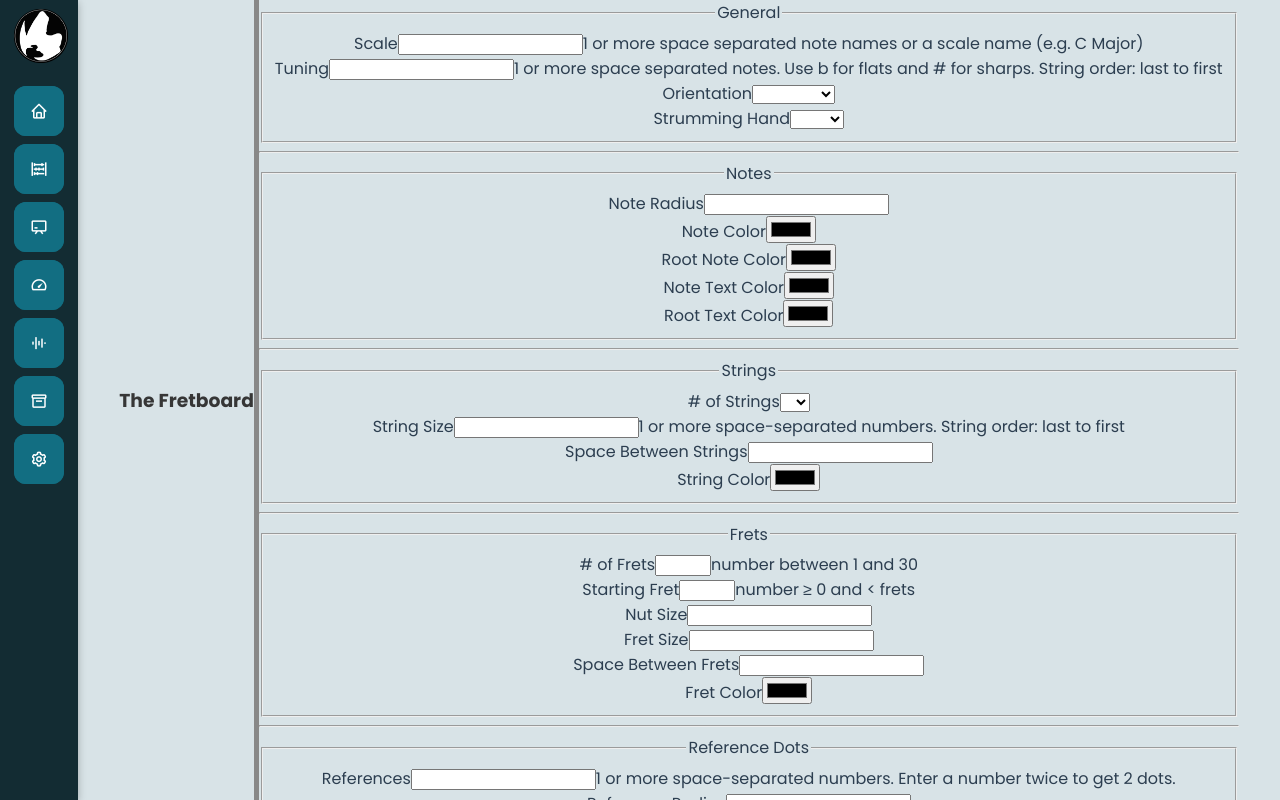
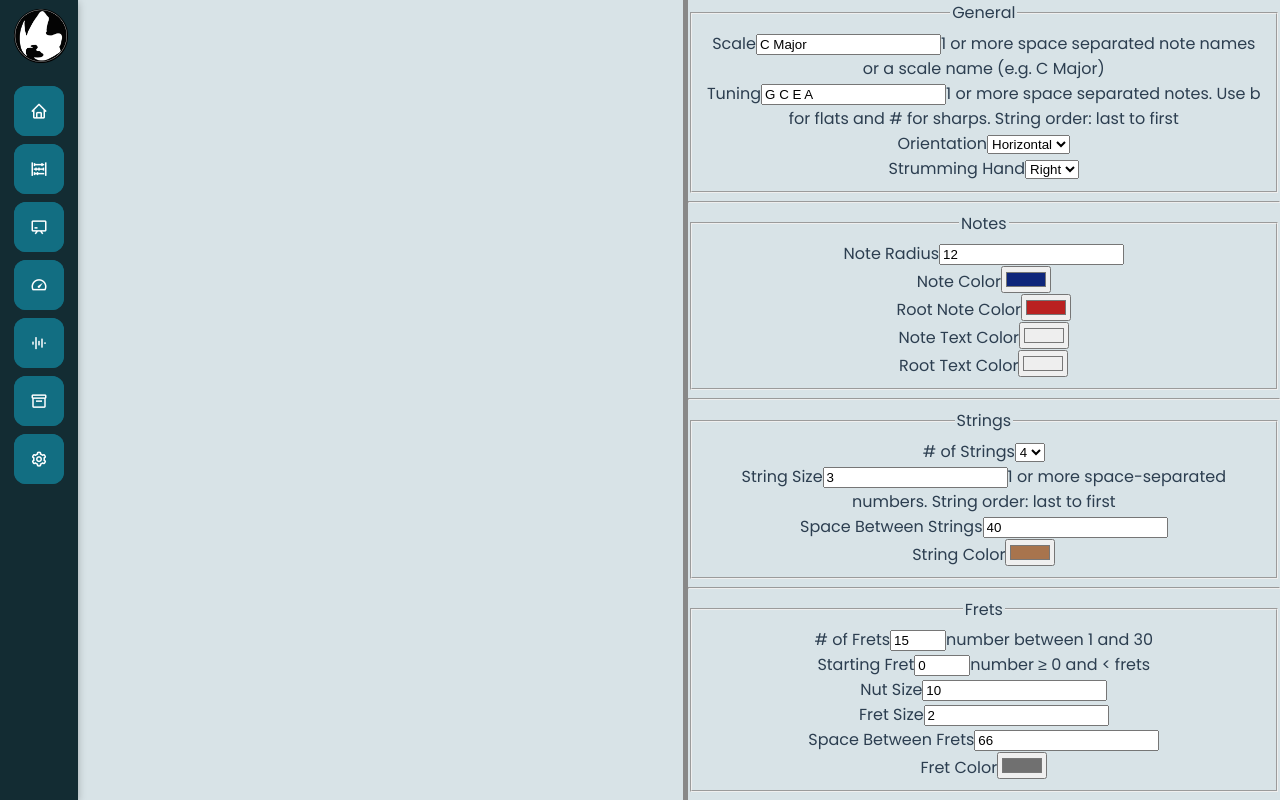
Before and after one commit to goldovsky/the-black-book, a Vue app: page /fretboard in a window 1280 px wide. Built offline with nearby package versions, Linux system fonts and the light colour scheme.

Commit message:
WIP fretboard

```diff
--- a/src/components/fretboard/TheFretboard.vue
+++ b/src/components/fretboard/TheFretboard.vue
@@ -1,5 +1,28 @@
 <template>
-  <h1>The Fretboard</h1>
+  <svg
+    role="img"
+    :aria-labelledby="ariaIds"
+    :viewBox="svgViewBox"
+    :style="svgStyle"
+  >
+    <title :id="ariaTitleId">{{ ariaTitleText }}</title>
+    <desc :id="ariaDescId">{{ ariaDescText }}</desc>
+    <!-- <template v-for="ref in referenceRendering">
+			<circle :key="ref" role="presentation" :cx="ref.cx" :cy="ref.cy" :r="ref.radius" :stroke="ref.stroke" :fill="ref.fill" />
+		</template> -->
+    <!-- <template v-for="fret in fretRenderings">
+			<rect :key="fret" role="presentation" :x="fret.x" :y="fret.y" :height="fret.height" :width="fret.width" :fill="fret.color" />
+		</template> -->
+    <!-- <template v-for="string in stringRenderings">
+			<rect :key="string" role="presentation" :x="string.x" :y="string.y" :height="string.height" :width="string.width" :fill="string.color" />
+		</template> -->
+    <!-- <template v-for="note in scaleRendering">
+			<circle :key="note" role="presentation" :cx="note.cx" :cy="note.cy" :r="note.radius" :stroke="note.stroke" :fill="note.fill" />
+		</template> -->
+    <!-- <template v-for="text in scaleText">
+			<text :key="text" text-anchor="middle" dominant-baseline="middle" :x="text.x" :y="text.y" :fill="text.fill">{{text.text}}</text>
+		</template> -->
+  </svg>
 </template>
 
 <script>
@@ -7,7 +30,22 @@ export default {
   data() {
     return {
       //validNoteList: (list) => list.match(/^\s*[A-F][#b]*(\s+[A-F][#b]*)*\s*$/)
-        }
+      ariaUid: 0,
+      noteNames: [
+        "C",
+        "C#",
+        "D",
+        "D#",
+        "E",
+        "F",
+        "F#",
+        "G",
+        "G#",
+        "A",
+        "A#",
+        "B",
+      ],
+    };
   },
   props: {
     title: {
@@ -70,7 +108,7 @@ export default {
     },
     fretColor: {
       type: String,
-			default: '#777777',
+      default: "#777777",
       //validator: this.validColor,
     },
     nutSize: {
@@ -121,35 +159,65 @@ export default {
       //validator: this.validColor,
     },
   },
+  methods: {
+    ariaId() {
+      return this.ariaUid++;
+    },
+    getValues(values) {
+      let noteValue = {
+        C: 0,
+        D: 2,
+        E: 4,
+        F: 5,
+        G: 7,
+        A: 9,
+        B: 11,
+      };
+      return values
+        .trim()
+        .toUpperCase()
+        .split(/\s+/)
+        .map((v) => {
+          let accidental =
+            ("0" + v.slice(1))
+              .split(/(?=.)/)
+              .reduce((r, n) => r * 1 + (n === "B" ? -1 : n === "#" ? 1 : 0)) *
+            1;
+          return Math.abs((noteValue[v[0]] + accidental) % 12);
+        });
+    },
+    validColor(color) {
+      return color.match(/^#[A-F0-9]{6}$/i);
+    },
+    validNumber(number) {
+      return number.match(/^[0-9]+([.][0-9]*)?$/);
+    },
+    validNumberList(list) {
+      return list.match(/^\s*[0-9]+(\s+[0-9]+)*\s*$/);
+    },
+    validNoteList(list) {
+      return list.match(/^\s*[A-F][#b]*(\s+[A-F][#b]*)*\s*$/);
+    },
+  },
   computed: {
-
-		// ariaDescId: function () {
-		// 	return "dt-fretboard-desc-" + this.ariaId;
-		// },
-
-		// ariaDescText: function () {
-		// 	return "Scale: " + this.scale + "; Tuning: " + this.tuning;
-		// },
-
-		// ariaId: function () {
-		// 	return this.ariaUid++;
-		// },
-
-		// ariaIds: function () {
-		// 	return this.ariaTitleId + " " + this.ariaDescId;
-		// },
-
-		// ariaTitleId: function () {
-		// 	return "dt-fretboard-title-" + this.ariaId;
-		// },
-
-		// ariaTitleText: function () {
-		// 	return this.title;
-		// },
-
-		// fretsNormalized: function () {
-		// 	return Math.max(1, Math.min(30, this.frets));
-		// },
+    ariaDescId: function () {
+      return "dt-fretboard-desc-" + this.ariaId;
+    },
+    ariaDescText: function () {
+      return "Scale: " + this.scale + "; Tuning: " + this.tuning;
+    },
+    ariaIds: function () {
+      return this.ariaTitleId + " " + this.ariaDescId;
+    },
+    ariaTitleId: function () {
+      return "dt-fretboard-title-" + this.ariaId;
+    },
+    ariaTitleText: function () {
+      return this.title;
+    },
+    fretsNormalized: function () {
+      return Math.max(1, Math.min(30, this.frets));
+    },
 
     // fretRenderings: function () {
     // 	let renderings = [];
@@ -179,18 +247,6 @@ export default {
     // 		oy += this.fretSpace * 1;
     // 	}
     // 	return renderings;
-		// },
-
-		// hasLeftStrummingHand: function () {
-		// 	return this.strummingHand === 'left';
-		// },
-
-		// hasNut: function () {
-		// 	return this.startNormalized <= 1;
-		// },
-
-		// isHorizontal: function () {
-		// 	return this.orientation === 'horizontal';
     // },
 
     // referenceRendering: function () {
@@ -337,92 +393,89 @@ export default {
     // 	}
     // },
 
-		// scaleRendering: function () {
-		// 	return this.scaleInfo.map((rendering) => {
-		// 		return ({
-		// 			radius: this.noteRadius,
-		// 			cx: rendering.x,
-		// 			cy: rendering.y,
-		// 			fill: rendering.fret === 0 ? "transparent" : rendering.color,
-		// 			stroke: rendering.fret === 0 ? rendering.color : "transparent",
-		// 		});
-		// 	});
-		// },
-
-		// scaleText: function () {
-		// 	return this.scaleInfo.map((rendering) => {
-		// 		return ({
-		// 			text: rendering.note,
-		// 			x: rendering.x,
-		// 			y: rendering.y,
-		// 			fill: rendering.fret === 0 ? rendering.color : rendering.textColor,
-		// 		});
-		// 	});
-		// },
-
-		// startNormalized: function () {
-		// 	if (!this.start) return 0;
-		// 	let v = Math.max(0, Math.min(30, this.start * 1));
-		// 	if ((this.fretsNormalized - v) < 1) return this.fretsNormalized;
-		// 	return v;
-		// },
-
-		// stringsNormalized: function () {
-		// 	return this.strings;
-		// },
-
-		// stringRenderings: function () {
-		// 	let renderings = [];
-		// 	let ox = this.noteRadius * 1;
-		// 	let oy = this.start == 0 ? this.noteRadius * 2 : 0;
-		// 	let height = (this.isHorizontal ? this.width : this.height) - (this.start == 0 ? this.noteRadius * 2 : 0);
-		// 	for (let string = 0; string < this.stringsNormalized; ++string) {
-		// 		let rendering = {
-		// 			x: ox,
-		// 			y: oy,
-		// 			height: height,
-		// 			width: this.stringSizeNormalized[string],
-		// 			color: this.stringColor,
-		// 		};
-		// 		if (this.isHorizontal) {
-		// 			rendering = {
-		// 				x: rendering.y,
-		// 				y: rendering.x,
-		// 				width: rendering.height,
-		// 				height: rendering.width,
-		// 				color: rendering.color,
-		// 			};
-		// 			if (this.hasLeftStrummingHand) {
-		// 				rendering.x = this.width - rendering.x - rendering.width;
-		// 			}
-		// 		}
-		// 		renderings.push(rendering);
-		// 		ox += this.stringSizeNormalized[string] + this.stringSpace * 1;
-		// 	}
-		// 	return renderings;
-		// },
-
-		// stringSizeNormalized: function () {
-		// 	let strings = [];
-		// 	let stringSizes = (this.stringSize + '').split(/[,\s]+/).filter((v) => v.match(/^[0-9]+([.][0-9]+)?$/));
-		// 	if (!stringSizes.length) stringSizes.push(1);
-		// 	for (let i = 0; i < this.stringsNormalized; i++) {
-		// 		strings.push(stringSizes.length > 1 ? stringSizes.shift() * 1 : stringSizes[0] * 1);
-		// 	}
-		// 	if (this.isHorizontal || this.hasLeftStrummingHand) {
-		// 		strings.reverse();
-		// 	}
-		// 	return strings;
-		// },
-
-		// tuningNormalized: function () {
-		// 	let tuning = this.getValues(this.tuning).reverse();
-		// 	if (!this.isHorizontal && !this.hasLeftStrummingHand) {
-		// 		return tuning.reverse();
-		// 	} else {
-		// 		return tuning;
-		// 	}
-		// },
+    scaleRendering() {
+      return this.scaleInfo.map((rendering) => {
+        return {
+          radius: this.noteRadius,
+          cx: rendering.x,
+          cy: rendering.y,
+          fill: rendering.fret === 0 ? "transparent" : rendering.color,
+          stroke: rendering.fret === 0 ? rendering.color : "transparent",
+        };
+      });
+    },
+    scaleText() {
+      return this.scaleInfo.map((rendering) => {
+        return {
+          text: rendering.note,
+          x: rendering.x,
+          y: rendering.y,
+          fill: rendering.fret === 0 ? rendering.color : rendering.textColor,
+        };
+      });
+    },
+    startNormalized() {
+      if (!this.start) return 0;
+      let v = Math.max(0, Math.min(30, this.start * 1));
+      if (this.fretsNormalized - v < 1) return this.fretsNormalized;
+      return v;
+    },
+    stringRenderings() {
+      let renderings = [];
+      let ox = this.noteRadius * 1;
+      let oy = this.start == 0 ? this.noteRadius * 2 : 0;
+      let height =
+        (this.isHorizontal ? this.width : this.height) -
+        (this.start == 0 ? this.noteRadius * 2 : 0);
+      for (let string = 0; string < this.stringsNormalized; ++string) {
+        let rendering = {
+          x: ox,
+          y: oy,
+          height: height,
+          width: this.stringSizeNormalized[string],
+          color: this.stringColor,
+        };
+        if (this.isHorizontal) {
+          rendering = {
+            x: rendering.y,
+            y: rendering.x,
+            width: rendering.height,
+            height: rendering.width,
+            color: rendering.color,
+          };
+          if (this.hasLeftStrummingHand) {
+            rendering.x = this.width - rendering.x - rendering.width;
+          }
+        }
+        renderings.push(rendering);
+        ox += this.stringSizeNormalized[string] + this.stringSpace * 1;
+      }
+      return renderings;
+    },
+    stringSizeNormalized() {
+      let strings = [];
+      let stringSizes = (this.stringSize + "")
+        .split(/[,\s]+/)
+        .filter((v) => v.match(/^[0-9]+([.][0-9]+)?$/));
+      if (!stringSizes.length) stringSizes.push(1);
+      for (let i = 0; i < this.stringsNormalized; i++) {
+        strings.push(
+          stringSizes.length > 1 ? stringSizes.shift() * 1 : stringSizes[0] * 1
+        );
+      }
+      if (this.isHorizontal || this.hasLeftStrummingHand) {
+        strings.reverse();
+      }
+      return strings;
+    },
+    tuningNormalized() {
+      let tuning = this.getValues(this.tuning).reverse();
+      if (!this.isHorizontal && !this.hasLeftStrummingHand) {
+        return tuning.reverse();
+      } else {
+        return tuning;
+      }
+    },
 
     // widthHeight: function () {
     // 	let height = 0;
@@ -456,17 +509,29 @@ export default {
     // 	return this.widthHeight.width;
     // },
 
-		// svgViewBox: function () {
-		// 	return `0 0 ${this.width} ${this.height}`;
-		// },
-
-		// svgStyle: function () {
-		// 	return `width:${this.width}px;height:${this.height}px;`;
-		// },
+    svgViewBox() {
+      return `0 0 100 100`;
+      //return `0 0 ${this.width} ${this.height}`;
     },
-}
+    svgStyle() {
+      //return `width:${this.width}px;height:${this.height}px;`;
+      return `width:1000px;height:1000px;`; // gdy totally wrong
+    },
+    stringsNormalized() {
+      return this.strings;
+    },
+    hasLeftStrummingHand() {
+      return this.strummingHand === "left";
+    },
+    hasNut() {
+      return this.startNormalized <= 1;
+    },
+    isHorizontal() {
+      return this.orientation === "horizontal";
+    },
+  },
+};
 </script>
 
 <style>
-
 </style>
--- a/src/components/views/ViewFretboard.vue
+++ b/src/components/views/ViewFretboard.vue
@@ -35,41 +35,30 @@
         <legend>General</legend>
         <div class="form-group">
           <label for="scale">Scale</label>
-					<input id="scale" class="form-control" type="text" v-model="$root.scale" list="scaleOptions" />
+          <input
+            id="scale"
+            class="form-control"
+            type="text"
+            v-model="scale"
+            list="scaleOptions"
+          />
           <!-- <datalist id="scaleOptions">
-						<script>
-							let scales = {
-								Major: [2, 2, 1, 2, 2, 2, 1],
-								Minor: [2, 1, 2, 2, 1, 2, 2],
-								Dorian: [2, 1, 2, 2, 2, 1, 2],
-								Locrian: [1,2,2,1,2,2,2],
-								Lydian: [2,2,2,1,2,2,1],
-								Mixolydian: [2,2,1,2,2,1,2],
-								Phrygian: [1,2,2,2,1,2,2],
-								'Major Pentatonic': [2,2,3,2,3],
-								'Minor Pentatonic': [3,2,2,3,2],
-							};
-							let notes = ['C', 'C#', 'D', 'D#', 'E', 'F', 'F#', 'G', 'G#', 'A', 'A#', 'B'];
-							let html = '';
-							Object.keys(scales).forEach((scale) => {
-								notes.forEach((note, i) => {
-									let scale_notes = [];
-									for (let k = 0, j = 0, l = scales[scale].length; k < l; ++k) {
-										scale_notes.push(notes[(i + j) % 12]);
-										j += scales[scale][k];
-									}
-									scale_notes = scale_notes.join(' ');
-									html += `<option value="${note} ${scale}">${scale_notes}</option>`;
-								});
-							});
-							document.currentScript.parentNode.innerHTML = html;
-						</script>
+            <option></option>
           </datalist> -->
-					<span class="form-text text-muted">1 or more space separated note names or a scale name (e.g. C Major)</span>
+          <span class="form-text text-muted"
+            >1 or more space separated note names or a scale name (e.g. C
+            Major)</span
+          >
         </div>
         <div class="form-group">
           <label for="tuning">Tuning</label>
-					<input id="tuning" class="form-control" type="text" v-model="$root.tuning" list="tuningOptions" />
+          <input
+            id="tuning"
+            class="form-control"
+            type="text"
+            v-model="tuning"
+            list="tuningOptions"
+          />
           <datalist id="tuningOptions">
             <option value="E A D G B E">Guitar Standard</option>
             <option value="D A G B C E">Guitar Drop D</option>
@@ -77,52 +66,90 @@
             <option value="C G C G C E">Guitar Open C</option>
             <option value="G C E A">Tenor Ukele Standard</option>
           </datalist>
-					<span class="form-text text-muted">1 or more space separated notes. Use b for flats and # for sharps. String order: last to first</span>
+          <span class="form-text text-muted"
+            >1 or more space separated notes. Use b for flats and # for sharps.
+            String order: last to first</span
+          >
         </div>
         <div class="form-group">
           <label for="orientation">Orientation</label>
-					<select id="orientation" class="form-control" v-model="$root.orientation"><option value="horizontal">Horizontal</option><option value="vertical">Vertical</option></select>
+          <select id="orientation" class="form-control" v-model="orientation">
+            <option value="horizontal">Horizontal</option>
+            <option value="vertical">Vertical</option>
+          </select>
         </div>
         <div class="form-group">
           <label for="strummingHand">Strumming Hand</label>
-					<select id="strummingHand" class="form-control" v-model="$root.strummingHand"><option value="left">Left</option><option value="right">Right</option></select>
+          <select
+            id="strummingHand"
+            class="form-control"
+            v-model="strummingHand"
+          >
+            <option value="left">Left</option>
+            <option value="right">Right</option>
+          </select>
         </div>
       </fieldset>
 
-			<hr/>
+      <hr />
 
       <fieldset class="form-group">
         <legend>Notes</legend>
 
         <div class="form-group">
           <label for="noteRadius">Note Radius</label>
-					<input id="noteRadius" class="form-control" type="number" v-model="$root.noteRadius" />
+          <input
+            id="noteRadius"
+            class="form-control"
+            type="number"
+            v-model="noteRadius"
+          />
         </div>
         <div class="form-group">
           <label for="noteColor">Note Color</label>
-					<input id="noteColor" class="form-control" type="color" v-model="$root.noteColor" />
+          <input
+            id="noteColor"
+            class="form-control"
+            type="color"
+            v-model="noteColor"
+          />
         </div>
         <div class="form-group">
           <label for="rootColor">Root Note Color</label>
-					<input id="rootColor" class="form-control" type="color" v-model="$root.rootColor" />
+          <input
+            id="rootColor"
+            class="form-control"
+            type="color"
+            v-model="rootColor"
+          />
         </div>
         <div class="form-group">
           <label for="noteTextColor">Note Text Color</label>
-					<input id="noteTextColor" class="form-control" type="color" v-model="$root.noteTextColor" />
+          <input
+            id="noteTextColor"
+            class="form-control"
+            type="color"
+            v-model="noteTextColor"
+          />
         </div>
         <div class="form-group">
           <label for="rootTextColor">Root Text Color</label>
-					<input id="rootTextColor" class="form-control" type="color" v-model="$root.rootTextColor" />
+          <input
+            id="rootTextColor"
+            class="form-control"
+            type="color"
+            v-model="rootTextColor"
+          />
         </div>
       </fieldset>
 
-			<hr/>
+      <hr />
 
       <fieldset class="form-group">
         <legend>Strings</legend>
         <div class="form-group">
           <label for="strings"># of Strings</label>
-					<select id="strings" class="form-control" v-model="$root.strings">
+          <select id="strings" class="form-control" v-model="strings">
             <option>1</option>
             <option>2</option>
             <option>3</option>
@@ -136,67 +163,137 @@
         </div>
         <div class="form-group">
           <label for="stringSize">String Size</label>
-					<input id="stringSize" class="form-control" type="text" v-model="$root.stringSize" />
-					<span class="form-text text-muted">1 or more space-separated numbers. String order: last to first</span>
+          <input
+            id="stringSize"
+            class="form-control"
+            type="text"
+            v-model="stringSize"
+          />
+          <span class="form-text text-muted"
+            >1 or more space-separated numbers. String order: last to
+            first</span
+          >
         </div>
         <div class="form-group">
           <label for="stringSpace">Space Between Strings</label>
-					<input id="stringSpace" class="form-control" type="text" v-model="$root.stringSpace" />
+          <input
+            id="stringSpace"
+            class="form-control"
+            type="text"
+            v-model="stringSpace"
+          />
         </div>
         <div class="form-group">
           <label for="stringColor">String Color</label>
-					<input id="stringColor" class="form-control" type="color" v-model="$root.stringColor" />
+          <input
+            id="stringColor"
+            class="form-control"
+            type="color"
+            v-model="stringColor"
+          />
         </div>
       </fieldset>
 
-			<hr/>
+      <hr />
 
       <fieldset class="form-group">
         <legend>Frets</legend>
         <div class="form-group">
           <label for="numberOfFrets"># of Frets</label>
-					<input id="numberOfFrets" class="form-control" type="number" max="30" min="1" v-model="$root.frets" />
+          <input
+            id="numberOfFrets"
+            class="form-control"
+            type="number"
+            max="30"
+            min="1"
+            v-model="frets"
+          />
           <span class="text-muted form-text">number between 1 and 30</span>
         </div>
         <div class="form-group">
           <label for="startingFret">Starting Fret</label>
-					<input id="startingFret" class="form-control" type="number" min="0" max="30" v-model="$root.start" />
+          <input
+            id="startingFret"
+            class="form-control"
+            type="number"
+            min="0"
+            max="30"
+            v-model="start"
+          />
           <span class="text-muted form-text">number &ge; 0 and &lt; frets</span>
         </div>
         <div class="form-group">
           <label for="nutSize">Nut Size</label>
-					<input id="nutSize" class="form-control" type="number" v-model="$root.nutSize" />
+          <input
+            id="nutSize"
+            class="form-control"
+            type="number"
+            v-model="nutSize"
+          />
         </div>
         <div class="form-group">
           <label for="fretSize">Fret Size</label>
-					<input id="fretSize" class="form-control" type="number" v-model="$root.fretSize" />
+          <input
+            id="fretSize"
+            class="form-control"
+            type="number"
+            v-model="fretSize"
+          />
         </div>
         <div class="form-group">
           <label for="fretSpace">Space Between Frets</label>
-					<input id="fretSpace" class="form-control" type="text" v-model="$root.fretSpace" />
+          <input
+            id="fretSpace"
+            class="form-control"
+            type="text"
+            v-model="fretSpace"
+          />
         </div>
         <div class="form-group">
           <label for="fretColor">Fret Color</label>
-					<input id="fretColor" class="form-control" type="color" v-model="$root.fretColor" />
+          <input
+            id="fretColor"
+            class="form-control"
+            type="color"
+            v-model="fretColor"
+          />
         </div>
       </fieldset>
 
-			<hr/>
+      <hr />
 
       <fieldset class="form-group">
         <legend>Reference Dots</legend>
         <div class="form-group">
           <label for="references">References</label>
-					<input id="references" class="form-control" type="text" v-model="$root.reference" />
-					<span class="form-text text-muted">1 or more space-separated numbers. Enter a number twice to get 2 dots.</span>
+          <input
+            id="references"
+            class="form-control"
+            type="text"
+            v-model="reference"
+          />
+          <span class="form-text text-muted"
+            >1 or more space-separated numbers. Enter a number twice to get 2
+            dots.</span
+          >
         </div>
         <div class="form-group">
           <label for="referenceRadius">Reference Radius</label>
-					<input id="referenceRadius" class="form-control" type="number" v-model="$root.referenceRadius" />
+          <input
+            id="referenceRadius"
+            class="form-control"
+            type="number"
+            v-model="referenceRadius"
+          />
         </div>
         <div class="form-group">
           <label for="color">Reference Color</label>
-					<input id="color" class="form-control" type="color" v-model="$root.referenceColor" />
+          <input
+            id="color"
+            class="form-control"
+            type="color"
+            v-model="referenceColor"
+          />
         </div>
       </fieldset>
     </section>
@@ -233,7 +330,49 @@ export default {
       reference: "5 7 10 12 12 15",
       referenceRadius: 5,
       referenceColor: "#7c27b4",
+      // below come from <script> inside html
+      scales: {
+        Major: [2, 2, 1, 2, 2, 2, 1],
+        Minor: [2, 1, 2, 2, 1, 2, 2],
+        Dorian: [2, 1, 2, 2, 2, 1, 2],
+        Locrian: [1, 2, 2, 1, 2, 2, 2],
+        Lydian: [2, 2, 2, 1, 2, 2, 1],
+        Mixolydian: [2, 2, 1, 2, 2, 1, 2],
+        Phrygian: [1, 2, 2, 2, 1, 2, 2],
+        "Major Pentatonic": [2, 2, 3, 2, 3],
+        "Minor Pentatonic": [3, 2, 2, 3, 2],
+      },
+      notes: ["C", "C#", "D", "D#", "E", "F", "F#", "G", "G#", "A", "A#", "B"],
     };
+  },
+  created() {
+    //let html = "";
+    Object.keys(this.scales).forEach((scale) => {
+      console.log("GDY Scale");
+      console.log(scale);
+
+      // notes.forEach((note, i) => {
+      //   let scale_notes = [];
+      //   for (let k = 0, j = 0, l = this.scales[scale].length; k < l; ++k) {
+      //     scale_notes.push(notes[(i + j) % 12]);
+      //     j += this.scales[scale][k];
+      //   }
+      //   scale_notes = scale_notes.join(" ");
+      //   html += `<option value="${note} ${scale}">${scale_notes}</option>`;
+      // });
+    });
+    //document.currentScript.parentNode.innerHTML = html;
+
+
+
+
+    // Object.keys(data).forEach((key) => {
+		// 	watch[key] = (val) => window.localStorage.setItem(key, val);
+		// 	let value = window.localStorage.getItem(key);
+		// 	if (value !== null) {
+		// 		data[key] = value;
+		// 	}
+		// });
   },
 };
 </script>
```
Lines whose indentation alone changed are shown as unchanged.
